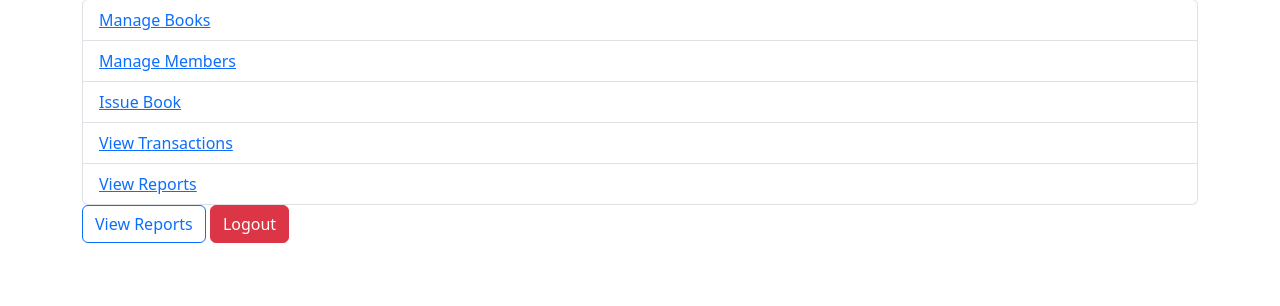
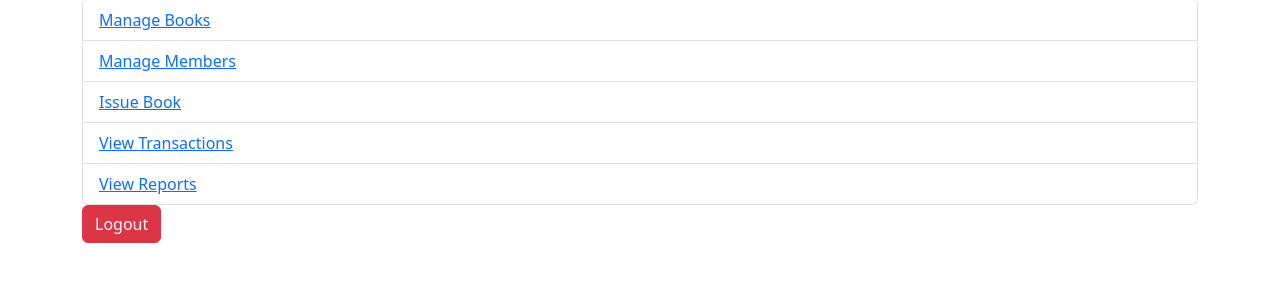
Before and after one commit to Meghana-Kona/LMS, a Flask app: page /admin/dashboard in a window 1280 px wide. Shown: the part 215-521 px from the top of the page. Run offline with Flask 3, Linux system fonts and the light colour scheme; a user stored in the database is signed in.

Commit message:
Update dashboard.html

```diff
--- a/templates/dashboard.html
+++ b/templates/dashboard.html
@@ -22,7 +22,7 @@
 
 </ul>
 
-    <a href="/admin/reports" class="btn btn-outline-primary"> View Reports</a>
+
 
     <a href="{{ url_for('logout') }}" class="btn btn-danger">Logout</a>
 
```
